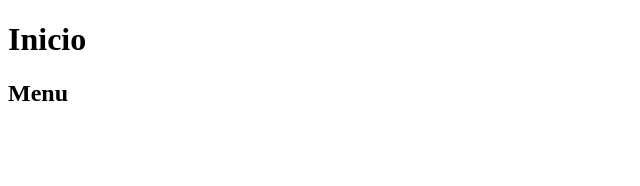
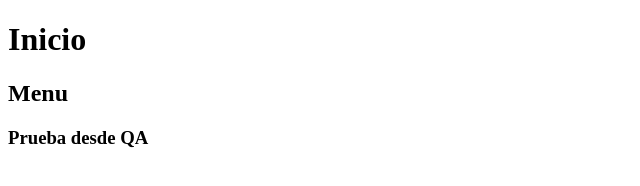
Before and after one commit to edsonariel/pruebas-git, a plain HTML site: page index.html in a window 1280 px wide. Shown: the whole page, without its empty margins (0-640 px from the left). Drawn offline with Linux system fonts and the light colour scheme.

Commit message:
agregando desde QA

```diff
--- a/index.html
+++ b/index.html
@@ -11,6 +11,7 @@
     <div>
         <form action="">
             <h2>Menu</h2>
+            <h3>Prueba desde QA</h3>
         </form>
     </div>
 </body>
```
